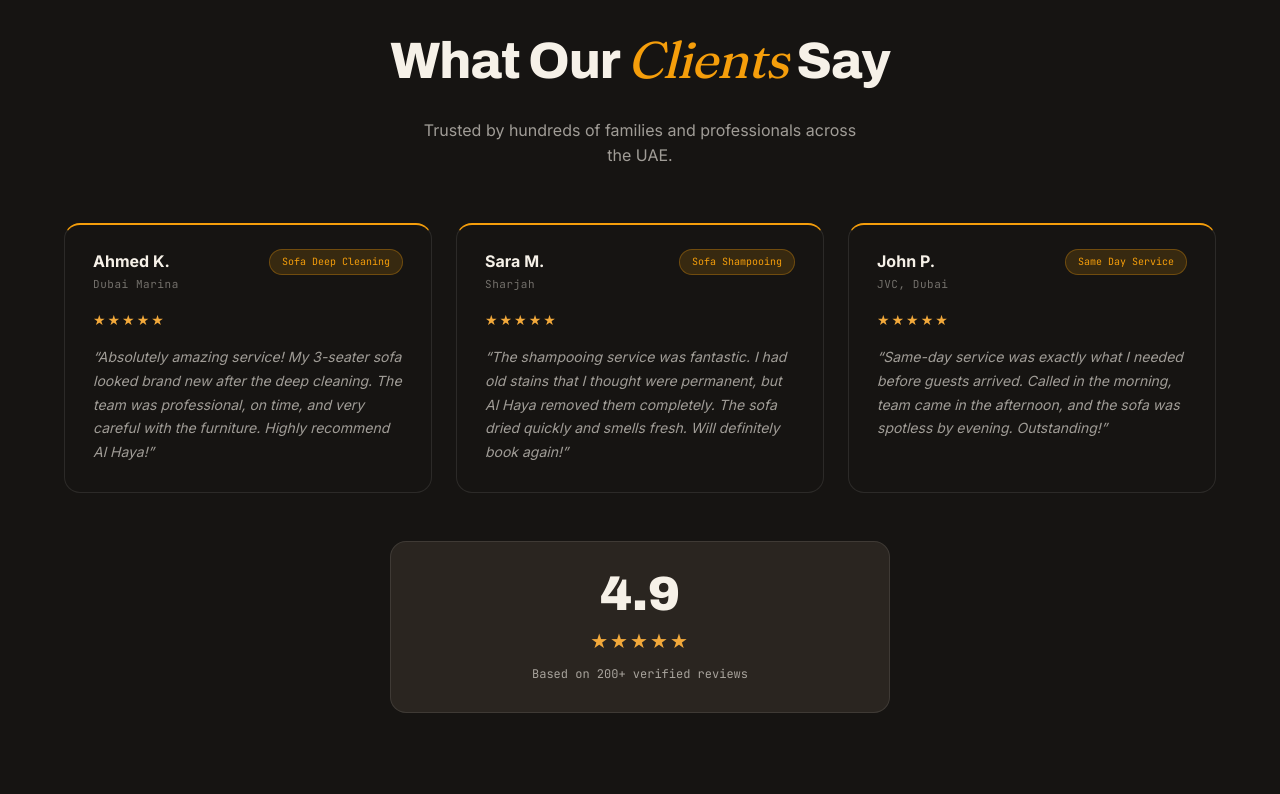
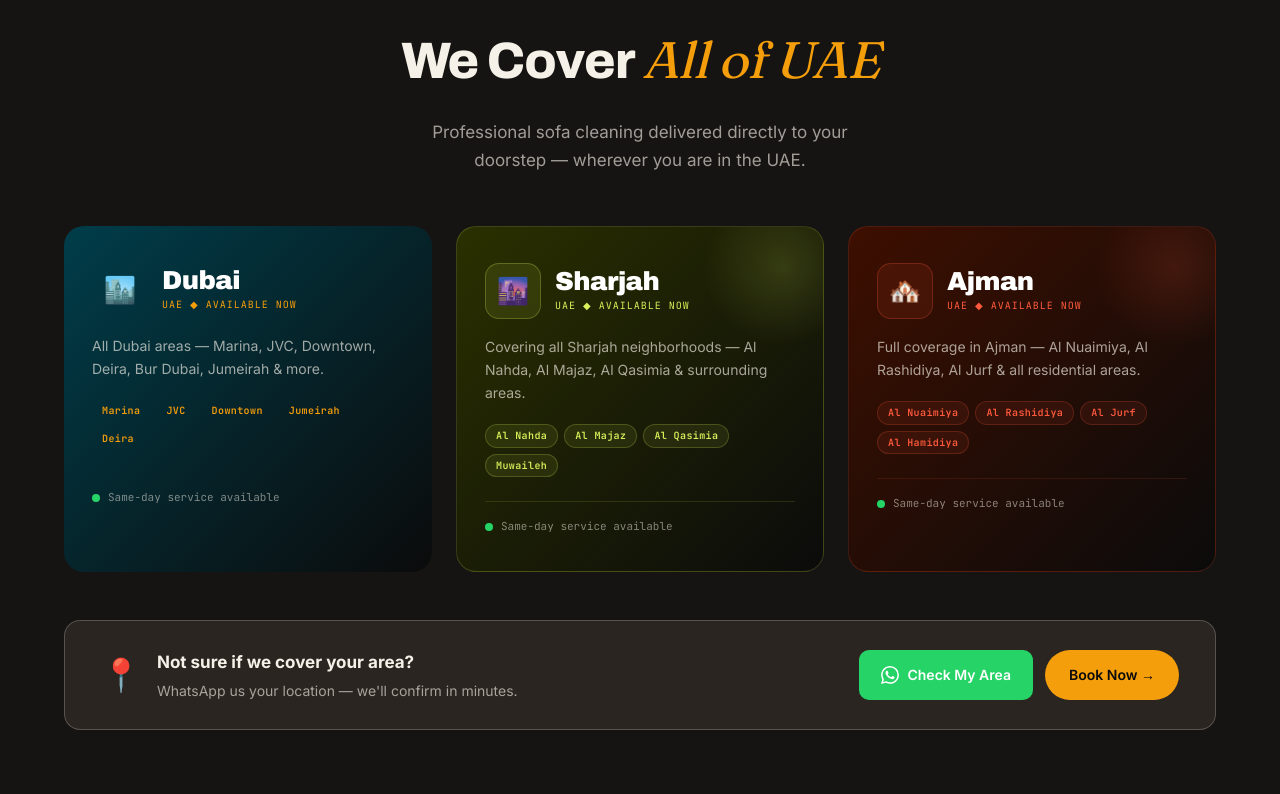
Before and after one commit to asadali7755/sofa-care-UAE-web, a Next.js app: page / in a window 1280 px wide. Shown: the part 5186-5980 px from the top of the page. Built offline with nearby package versions, Linux system fonts and the light colour scheme.

Commit message:
feat: add We Cover All of UAE coverage section with city cards

```diff
--- /dev/null
+++ b/app/components/CoverageSection.tsx
@@ -0,0 +1,186 @@
+import Link from 'next/link';
+
+const areas = [
+  {
+    city: 'Dubai',
+    emoji: '🏙️',
+    desc: 'All Dubai areas — Marina, JVC, Downtown, Deira, Bur Dubai, Jumeirah & more.',
+    tags: ['Marina', 'JVC', 'Downtown', 'Jumeirah', 'Deira'],
+    accent: 'var(--accent)',
+    gradient: 'linear-gradient(135deg, #003d4a 0%, #0B0B0B 100%)',
+  },
+  {
+    city: 'Sharjah',
+    emoji: '🌆',
+    desc: 'Covering all Sharjah neighborhoods — Al Nahda, Al Majaz, Al Qasimia & surrounding areas.',
+    tags: ['Al Nahda', 'Al Majaz', 'Al Qasimia', 'Muwaileh'],
+    accent: '#D9F15A',
+    gradient: 'linear-gradient(135deg, #2a3000 0%, #0B0B0B 100%)',
+  },
+  {
+    city: 'Ajman',
+    emoji: '🏘️',
+    desc: 'Full coverage in Ajman — Al Nuaimiya, Al Rashidiya, Al Jurf & all residential areas.',
+    tags: ['Al Nuaimiya', 'Al Rashidiya', 'Al Jurf', 'Al Hamidiya'],
+    accent: '#FF5A3C',
+    gradient: 'linear-gradient(135deg, #3d0f00 0%, #0B0B0B 100%)',
+  },
+];
+
+export default function CoverageSection() {
+  return (
+    <section className="section" style={{ borderBottom: '1px solid var(--line)', background: 'var(--bg-elev)' }}>
+      <div className="container-x">
+
+        {/* Header */}
+        <div className="reveal" style={{ textAlign: 'center', marginBottom: 52 }}>
+          <div className="section-tag">Service Areas</div>
+          <h2 style={{ fontSize: 'clamp(28px, 4vw, 52px)', marginBottom: 16 }}>
+            We Cover <span style={{ fontFamily: 'var(--font-serif)', fontStyle: 'italic', fontWeight: 400, color: 'var(--accent)' }}>All of UAE</span>
+          </h2>
+          <p style={{ color: 'var(--fg-muted)', maxWidth: 480, margin: '0 auto', fontSize: 17, lineHeight: 1.65 }}>
+            Professional sofa cleaning delivered directly to your doorstep — wherever you are in the UAE.
+          </p>
+        </div>
+
+        {/* City Cards */}
+        <div className="coverage-grid" style={{ display: 'grid', gridTemplateColumns: 'repeat(3, 1fr)', gap: 24, marginBottom: 48 }}>
+          {areas.map((area, i) => (
+            <div
+              key={area.city}
+              className={`reveal reveal-delay-${i + 1}`}
+              style={{
+                borderRadius: 20,
+                background: area.gradient,
+                border: `1px solid ${area.accent}30`,
+                padding: '36px 28px',
+                position: 'relative',
+                overflow: 'hidden',
+                cursor: 'default',
+                transition: 'transform 0.25s, box-shadow 0.25s',
+              }}
+              onMouseEnter={e => {
+                (e.currentTarget as HTMLDivElement).style.transform = 'translateY(-4px)';
+                (e.currentTarget as HTMLDivElement).style.boxShadow = `0 20px 50px ${area.accent}20`;
+              }}
+              onMouseLeave={e => {
+                (e.currentTarget as HTMLDivElement).style.transform = 'translateY(0)';
+                (e.currentTarget as HTMLDivElement).style.boxShadow = 'none';
+              }}
+            >
+              {/* Glow orb */}
+              <div style={{
+                position: 'absolute', top: -40, right: -40,
+                width: 160, height: 160, borderRadius: '50%',
+                background: `radial-gradient(circle, ${area.accent}25, transparent 70%)`,
+                pointerEvents: 'none',
+              }}/>
+
+              {/* Emoji + City */}
+              <div style={{ display: 'flex', alignItems: 'center', gap: 14, marginBottom: 16 }}>
+                <div style={{
+                  width: 56, height: 56, borderRadius: 14,
+                  background: `${area.accent}18`,
+                  border: `1px solid ${area.accent}40`,
+                  display: 'flex', alignItems: 'center', justifyContent: 'center',
+                  fontSize: 26, flexShrink: 0,
+                }}>
+                  {area.emoji}
+                </div>
+                <div>
+                  <div style={{
+                    fontFamily: 'var(--font-display)', fontWeight: 900,
+                    fontSize: 26, color: '#ffffff', letterSpacing: '-0.02em', lineHeight: 1,
+                  }}>{area.city}</div>
+                  <div style={{
+                    fontFamily: 'var(--font-mono)', fontSize: 10,
+                    color: area.accent, letterSpacing: '0.1em',
+                    textTransform: 'uppercase', marginTop: 4,
+                  }}>UAE ◆ Available Now</div>
+                </div>
+              </div>
+
+              {/* Desc */}
+              <p style={{ color: 'rgba(246,241,232,0.65)', fontSize: 14, lineHeight: 1.65, marginBottom: 20 }}>
+                {area.desc}
+              </p>
+
+              {/* Area tags */}
+              <div style={{ display: 'flex', flexWrap: 'wrap', gap: 6 }}>
+                {area.tags.map(tag => (
+                  <span key={tag} style={{
+                    fontFamily: 'var(--font-mono)', fontSize: 10, fontWeight: 600,
+                    padding: '3px 10px', borderRadius: 999,
+                    background: `${area.accent}15`,
+                    border: `1px solid ${area.accent}35`,
+                    color: area.accent,
+                    letterSpacing: '0.04em',
+                  }}>{tag}</span>
+                ))}
+              </div>
+
+              {/* Bottom status */}
+              <div style={{
+                marginTop: 24, paddingTop: 16,
+                borderTop: `1px solid ${area.accent}20`,
+                display: 'flex', alignItems: 'center', gap: 8,
+              }}>
+                <span style={{ width: 8, height: 8, borderRadius: '50%', background: '#25D366', display: 'inline-block', flexShrink: 0 }}/>
+                <span style={{ fontFamily: 'var(--font-mono)', fontSize: 11, color: 'rgba(246,241,232,0.5)' }}>Same-day service available</span>
+              </div>
+            </div>
+          ))}
+        </div>
+
+        {/* Bottom CTA strip */}
+        <div className="reveal" style={{
+          display: 'flex', alignItems: 'center', justifyContent: 'space-between',
+          flexWrap: 'wrap', gap: 20,
+          padding: '28px 36px', borderRadius: 16,
+          background: 'var(--bg-raised)', border: '1px solid var(--line-strong)',
+        }}>
+          <div style={{ display: 'flex', alignItems: 'center', gap: 16 }}>
+            <span style={{ fontSize: 32 }}>📍</span>
+            <div>
+              <div style={{ fontWeight: 700, fontSize: 17, color: 'var(--fg)', marginBottom: 4 }}>
+                Not sure if we cover your area?
+              </div>
+              <div style={{ color: 'var(--fg-muted)', fontSize: 14 }}>
+                WhatsApp us your location — we'll confirm in minutes.
+              </div>
+            </div>
+          </div>
+          <div style={{ display: 'flex', gap: 12, flexWrap: 'wrap' }}>
+            <a
+              href="https://wa.me/971547199189?text=Hi%2C%20do%20you%20cover%20my%20area%3F"
+              target="_blank"
+              rel="noopener noreferrer"
+              style={{
+                display: 'flex', alignItems: 'center', gap: 8,
+                padding: '12px 22px', borderRadius: 10,
+                background: '#25D366', color: '#fff',
+                fontFamily: 'var(--font-sans)', fontSize: 14, fontWeight: 600,
+                textDecoration: 'none',
+              }}
+            >
+              <svg width="18" height="18" viewBox="0 0 24 24" fill="currentColor">
+                <path d="M17.472 14.382c-.297-.149-1.758-.867-2.03-.967-.273-.099-.471-.148-.67.15-.197.297-.767.966-.94 1.164-.173.199-.347.223-.644.075-.297-.15-1.255-.463-2.39-1.475-.883-.788-1.48-1.761-1.653-2.059-.173-.297-.018-.458.13-.606.134-.133.298-.347.446-.52.149-.174.198-.298.298-.497.099-.198.05-.371-.025-.52-.075-.149-.669-1.612-.916-2.207-.242-.579-.487-.5-.669-.51-.173-.008-.371-.01-.57-.01-.198 0-.52.074-.792.372-.272.297-1.04 1.016-1.04 2.479 0 1.462 1.065 2.875 1.213 3.074.149.198 2.096 3.2 5.077 4.487.709.306 1.262.489 1.694.625.712.227 1.36.195 1.871.118.571-.085 1.758-.719 2.006-1.413.248-.694.248-1.289.173-1.413-.074-.124-.272-.198-.57-.347m-5.421 7.403h-.004a9.87 9.87 0 01-5.031-1.378l-.361-.214-3.741.982.998-3.648-.235-.374a9.86 9.86 0 01-1.51-5.26c.001-5.45 4.436-9.884 9.888-9.884 2.64 0 5.122 1.03 6.988 2.898a9.825 9.825 0 012.893 6.994c-.003 5.45-4.437 9.884-9.885 9.884m8.413-18.297A11.815 11.815 0 0012.05 0C5.495 0 .16 5.335.157 11.892c0 2.096.547 4.142 1.588 5.945L.057 24l6.305-1.654a11.882 11.882 0 005.683 1.448h.005c6.554 0 11.89-5.335 11.893-11.893a11.821 11.821 0 00-3.48-8.413z"/>
+              </svg>
+              Check My Area
+            </a>
+            <Link href="/contact" className="btn btn-primary" style={{ fontSize: 14 }}>
+              Book Now →
+            </Link>
+          </div>
+        </div>
+
+      </div>
+
+      <style jsx>{`
+        @media (max-width: 768px) {
+          .coverage-grid { grid-template-columns: 1fr !important; }
+        }
+      `}</style>
+    </section>
+  );
+}
--- a/app/globals.css
+++ b/app/globals.css
@@ -645,3 +645,8 @@ section, footer, nav { overflow-x: hidden; }
 @media (min-width: 769px) {
   .nav-mobile-controls { display: none !important; }
 }
+
+/* Coverage section mobile */
+@media (max-width: 768px) {
+  .coverage-grid { grid-template-columns: 1fr !important; }
+}
--- a/app/page.tsx
+++ b/app/page.tsx
@@ -2,6 +2,7 @@ import Navbar from './components/Navbar';
 import Hero from './components/Hero';
 import ServicesPreview from './components/ServicesPreview';
 import WhyChooseUs from './components/WhyChooseUs';
+import CoverageSection from './components/CoverageSection';
 import Testimonials from './components/Testimonials';
 import CTABanner from './components/CTABanner';
 import MarqueeBanner from './components/MarqueeBanner';
@@ -19,6 +20,7 @@ export default function Home() {
         <MarqueeBanner />
         <ServicesPreview />
         <WhyChooseUs />
+        <CoverageSection />
         <Testimonials />
         <ServeDubaiSection />
         <CTABanner />
```
